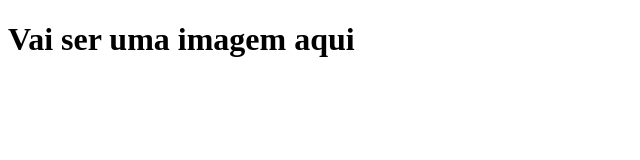
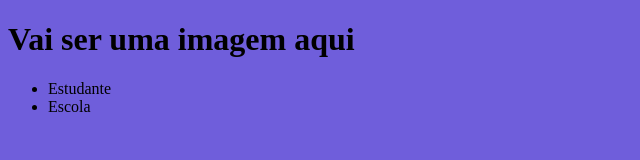
Before and after one commit to VitorAlexanderBoroMarcelino/site-escola, a plain HTML site: page index.html in a window 1280 px wide. Shown: the whole page, without its empty margins (0-640 px from the left). Drawn offline with Linux system fonts and the light colour scheme.

Commit message:
Add files via upload

```diff
--- a/index.html
+++ b/index.html
@@ -5,9 +5,15 @@
     <meta http-equiv="X-UA-Compatible" content="IE=edge">
     <meta name="viewport" content="width=device-width, initial-scale=1.0">
     <title>Document</title>
+    <link rel="stylesheet" href="style.css">
 </head>
 <body>
+    <header>
     <h1>Vai ser uma imagem aqui</h1>
-
+<ul>
+        <li>Estudante</li>
+        <li>Escola</li>
+</ul>
+</header>
 </body>
 </html>
--- a/style.css
+++ b/style.css
@@ -0,0 +1,4 @@
+body {
+background-color: #6F5EDB;
+color: black;
+}
```
